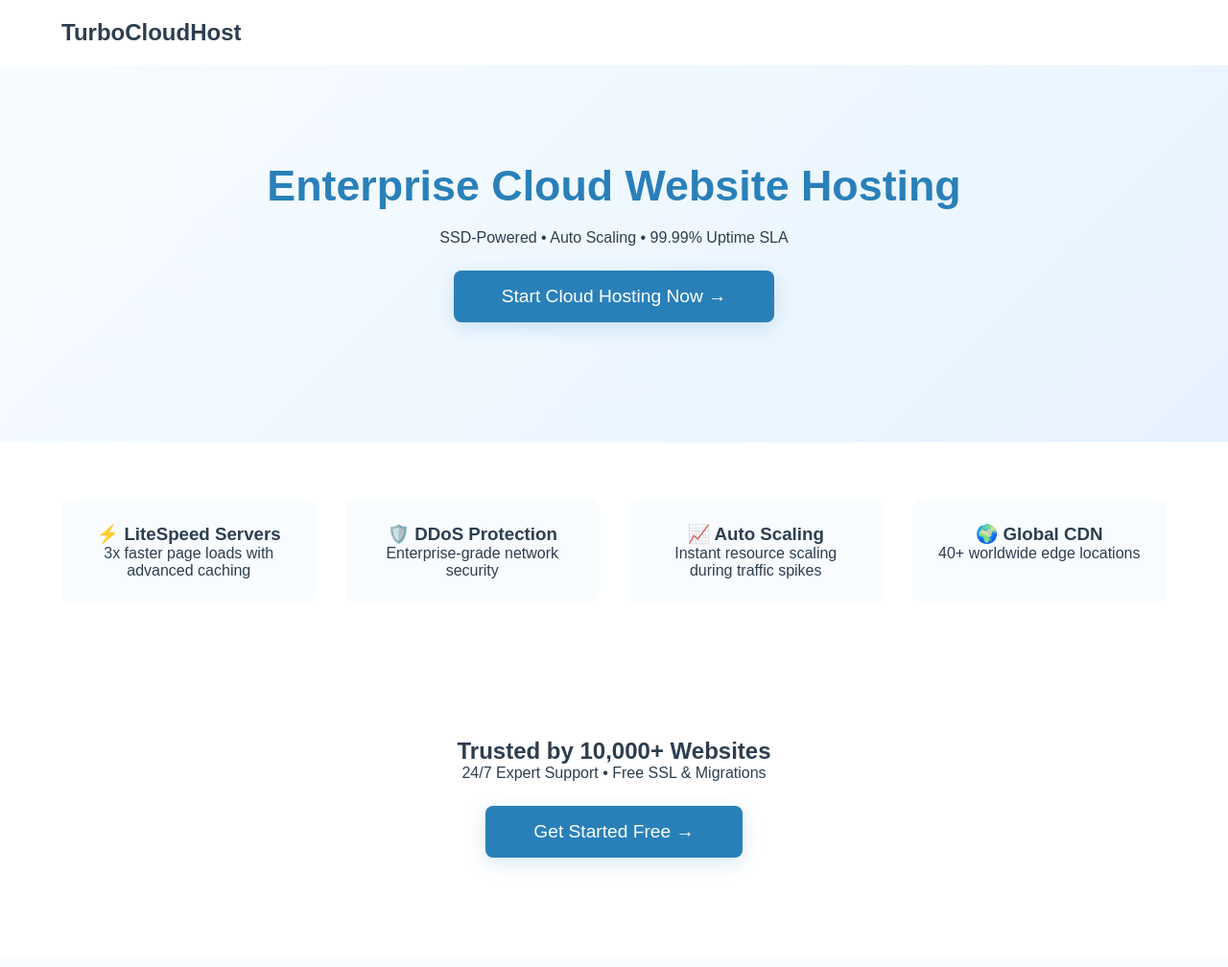
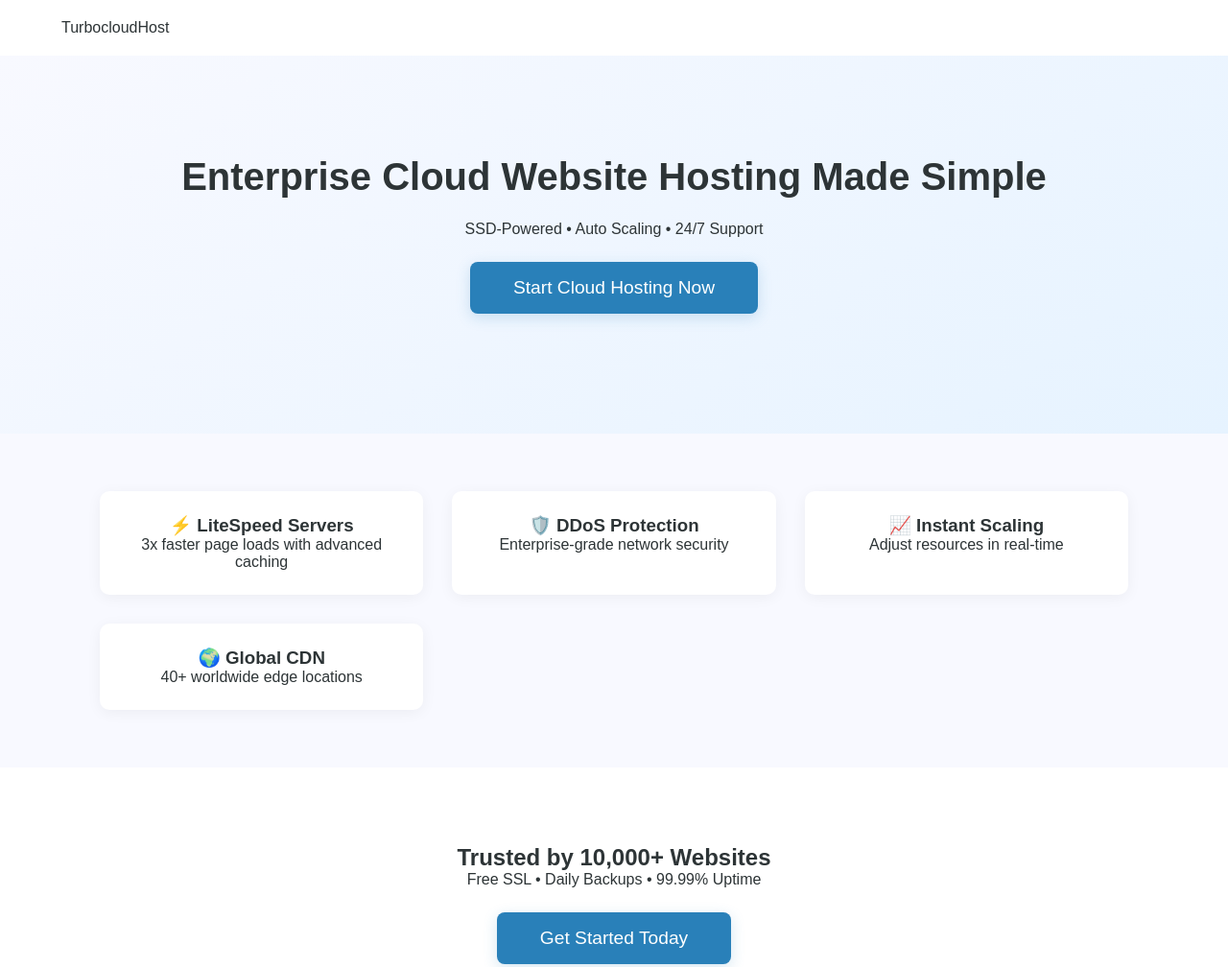
Before and after one commit to cloudwebsitehosting/server, a plain HTML site: page index.html in a window 1280 px wide. Shown: the top 1008 px of the page at 96% size. Drawn offline with Linux system fonts and the light colour scheme.

Commit message:
Update index.html

```diff
--- a/index.html
+++ b/index.html
@@ -3,24 +3,33 @@
 <head>
     <meta charset="UTF-8">
     <meta name="viewport" content="width=device-width, initial-scale=1.0">
-    <meta name="description" content="TurboCloudHost: Blazing-fast cloud website hosting with 99.99% uptime. Free SSL, automatic backups, and 24/7 support. Start your cloud hosting journey today!">
-    <title>Cloud Website Hosting | High-Speed SSD Cloud Servers | TurboCloudHost</title>
+    <title>TurbocloudHost | High-Performance Cloud Website Hosting</title>
+    <meta name="description" content="Turbocharge your website with enterprise-grade cloud hosting. 99.99% uptime, SSD storage, and 24/7 expert support. Start your cloud hosting journey today.">
+    <meta name="google-site-verification" content="RXhj0ebCLaJmaiqzzBmOuXAFrSgsv6sAeTUtWW-c-os" />
+
+    <!-- Schema Markup -->
     <script type="application/ld+json">
     {
         "@context": "https://schema.org",
         "@type": "SoftwareApplication",
-        "name": "TurboCloudHost",
+        "name": "TurbocloudHost",
         "url": "https://turbocloudhost.duoservers.com/",
-        "description": "Enterprise-grade cloud hosting solutions with instant scalability",
+        "description": "Enterprise cloud hosting solutions with instant scalability",
         "applicationCategory": "CloudHosting",
         "operatingSystem": "Web",
         "offers": {
             "@type": "Offer",
             "price": "0.00",
             "priceCurrency": "USD"
+        },
+        "aggregateRating": {
+            "@type": "AggregateRating",
+            "ratingValue": "4.8",
+            "ratingCount": "850"
         }
     }
     </script>
+
     <style>
         * {
             margin: 0;
@@ -30,51 +39,32 @@
         }
 
         body {
-            background: #f8fcff;
-            color: #2c3e50;
+            background: #f8f9ff;
+            color: #2d3436;
         }
 
         .header {
             padding: 20px 5%;
             background: #ffffff;
-            box-shadow: 0 2px 15px rgba(0,0,0,0.05);
+            box-shadow: 0 2px 10px rgba(0,0,0,0.05);
         }
 
         .hero {
             padding: 100px 5%;
             text-align: center;
-            background: linear-gradient(135deg, #f8fcff 0%, #e6f3ff 100%);
+            background: linear-gradient(145deg, #f8f9ff 0%, #e6f3ff 100%);
         }
 
         h1 {
-            font-size: 2.8em;
-            color: #2980b9;
+            font-size: 2.5em;
+            color: #2d3436;
             margin-bottom: 20px;
-        }
-
-        .features {
-            padding: 60px 5%;
-            background: #ffffff;
-        }
-
-        .feature-grid {
-            max-width: 1200px;
-            margin: 0 auto;
-            display: grid;
-            grid-template-columns: repeat(auto-fit, minmax(250px, 1fr));
-            gap: 30px;
-        }
-
-        .feature-card {
-            padding: 25px;
-            border-radius: 10px;
-            background: #f8fcff;
-            text-align: center;
+            line-height: 1.3;
         }
 
         .cta-button {
             display: inline-block;
-            padding: 16px 50px;
+            padding: 16px 45px;
             background: #2980b9;
             color: white;
             text-decoration: none;
@@ -82,37 +72,50 @@
             font-size: 1.2em;
             transition: all 0.3s ease;
             margin: 25px 0;
-            box-shadow: 0 5px 20px rgba(41,128,185,0.2);
+            box-shadow: 0 4px 15px rgba(41,128,185,0.2);
         }
 
         .cta-button:hover {
             background: #2471a3;
-            transform: translateY(-3px);
+            transform: translateY(-2px);
+        }
+
+        .features {
+            padding: 60px 5%;
+            display: grid;
+            grid-template-columns: repeat(auto-fit, minmax(250px, 1fr));
+            gap: 30px;
+            max-width: 1200px;
+            margin: 0 auto;
+        }
+
+        .feature-card {
+            padding: 25px;
+            background: #fff;
+            border-radius: 10px;
+            box-shadow: 0 3px 15px rgba(0,0,0,0.05);
+            text-align: center;
         }
 
         @media (max-width: 768px) {
             h1 {
-                font-size: 2.2em;
-            }
-            .hero {
-                padding: 60px 5%;
+                font-size: 2em;
             }
         }
     </style>
 </head>
 <body>
     <header class="header">
-        <h2>TurboCloudHost</h2>
+        <div class="logo">TurbocloudHost</div>
     </header>
 
     <section class="hero">
-        <h1>Enterprise Cloud Website Hosting</h1>
-        <p>SSD-Powered • Auto Scaling • 99.99% Uptime SLA</p>
-        <a href="https://turbocloudhost.duoservers.com/" class="cta-button">Start Cloud Hosting Now →</a>
+        <h1>Enterprise Cloud Website Hosting Made Simple</h1>
+        <p>SSD-Powered • Auto Scaling • 24/7 Support</p>
+        <a href="https://turbocloudhost.duoservers.com/" class="cta-button">Start Cloud Hosting Now</a>
     </section>
 
     <section class="features">
-        <div class="feature-grid">
         <div class="feature-card">
             <h3>⚡ LiteSpeed Servers</h3>
             <p>3x faster page loads with advanced caching</p>
@@ -122,20 +125,19 @@
             <p>Enterprise-grade network security</p>
         </div>
         <div class="feature-card">
-                <h3>📈 Auto Scaling</h3>
-                <p>Instant resource scaling during traffic spikes</p>
+            <h3>📈 Instant Scaling</h3>
+            <p>Adjust resources in real-time</p>
         </div>
         <div class="feature-card">
             <h3>🌍 Global CDN</h3>
             <p>40+ worldwide edge locations</p>
         </div>
-        </div>
     </section>
 
-    <section class="hero" style="background: #ffffff; padding: 80px 5%">
+    <section class="hero" style="padding: 80px 5%; background: #ffffff;">
         <h2>Trusted by 10,000+ Websites</h2>
-        <p>24/7 Expert Support • Free SSL & Migrations</p>
-        <a href="https://turbocloudhost.duoservers.com/" class="cta-button">Get Started Free →</a>
+        <p>Free SSL • Daily Backups • 99.99% Uptime</p>
+        <a href="https://turbocloudhost.duoservers.com/" class="cta-button">Get Started Today</a>
     </section>
 </body>
 </html>
```
Lines whose indentation alone changed are shown as unchanged.
